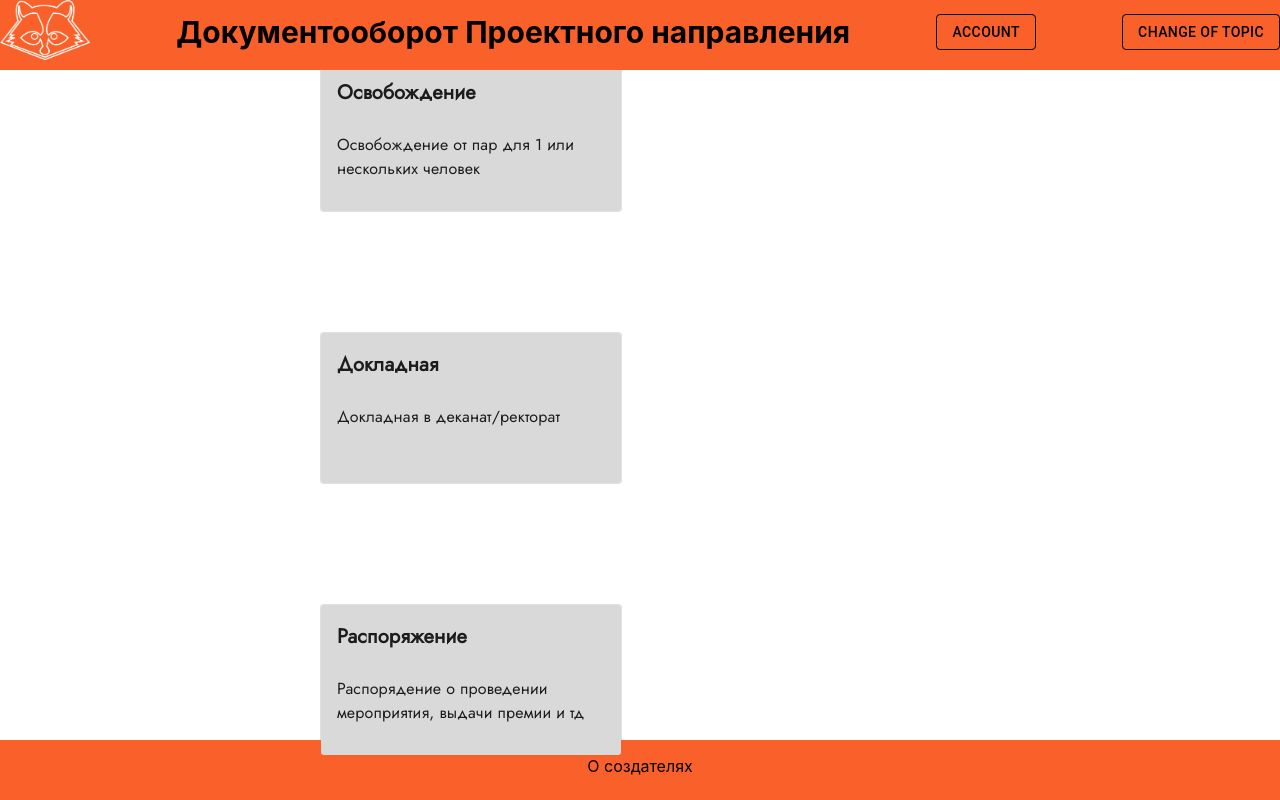
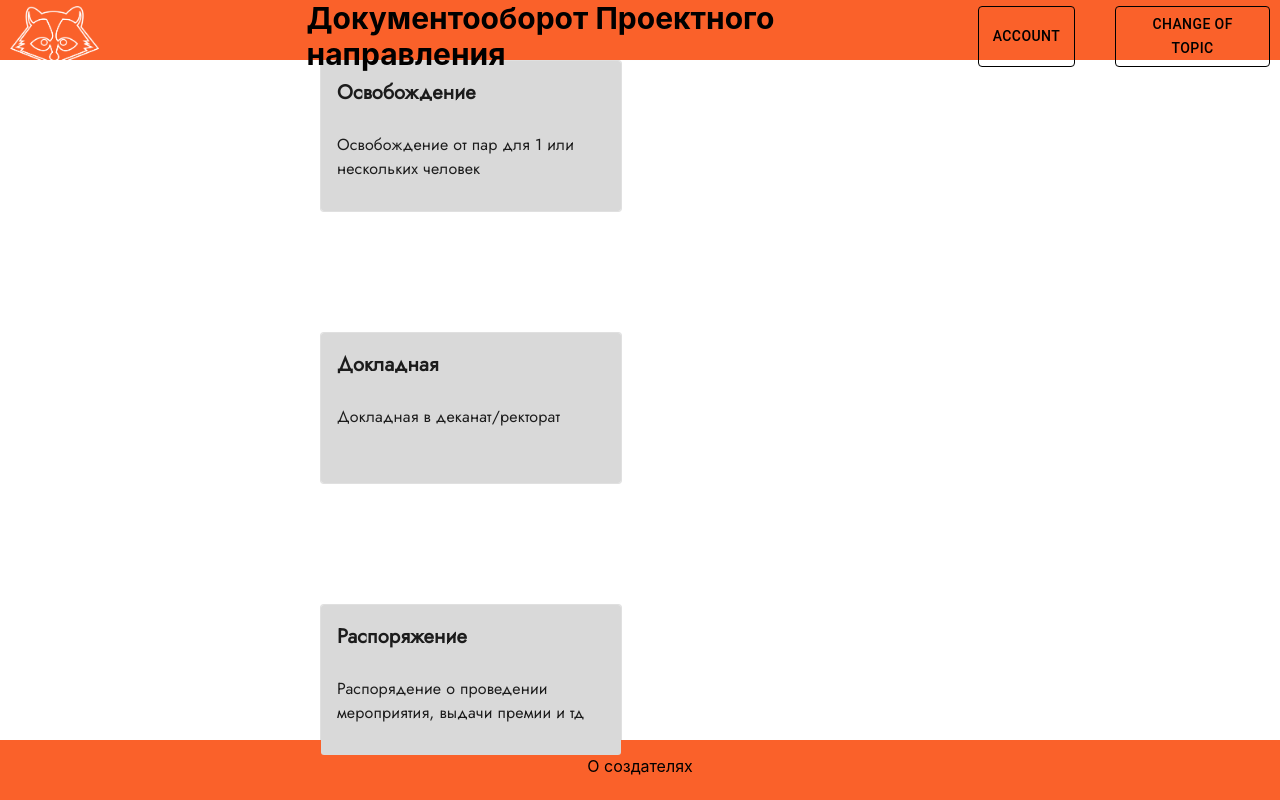
Before and after one commit to IT-FAMCS/documents, a React (Create React App) app in the folder front-doc/: page / in a window 1280 px wide. Shown: the top 800 px of the page. Built offline with nearby package versions, Linux system fonts and the light colour scheme.

Commit message:
fix:padding

```diff
--- a/front-doc/src/App.css
+++ b/front-doc/src/App.css
@@ -13,9 +13,10 @@ main {
 }
 
 .header-component {
+  margin: 0;
   background-color: #fa612a;
   width: 100%;
-  height: 70px;
+  height: 60px;
   position: fixed;
   z-index: 1;
 }
@@ -27,13 +28,18 @@ main {
 }
 
 .header-text {
-  margin: 0;
+  margin: 0 0 0 200px;
   font-size: 30px;
   color: black;
+}
+
+.button-section {
+  display: flex;
+  justify-content: space-between;
 }
 
 .footer-component {
   background-color: #fa612a;
   width: 100%;
-  height: 70px;
+  height: 60px;
 }
--- a/front-doc/src/components/header/HeaderComponent.tsx
+++ b/front-doc/src/components/header/HeaderComponent.tsx
@@ -1,6 +1,7 @@
 import Stack from "@mui/material/Stack";
 import logo from "../../Images/Raccoon.png";
 import { Button } from "@mui/material";
+import { Pix } from "@mui/icons-material";
 
 export const HeaderComponent = () => {
   return (
@@ -11,13 +12,17 @@ export const HeaderComponent = () => {
         spacing={1}
         alignItems="center"
         justifyContent="space-between"
+        paddingX={"10px"}
       >
-        <a>
         <img className="logo" src={logo} alt="Raccoon logo"></img>
-        </a>
         <h1 className="header-text">Документооборот Проектного направления</h1>
+        <section className="button-section">
           <Button
-          style={{ borderColor: "#000000", color: "#000000" }}
+            style={{
+              borderColor: "#000000",
+              color: "#000000",
+              margin: "0 40px 0 0",
+            }}
             variant="outlined"
           >
             account
@@ -28,6 +33,7 @@ export const HeaderComponent = () => {
           >
             change of topic
           </Button>
+        </section>
       </Stack>
     </header>
   );
```
Lines whose indentation alone changed are shown as unchanged.
